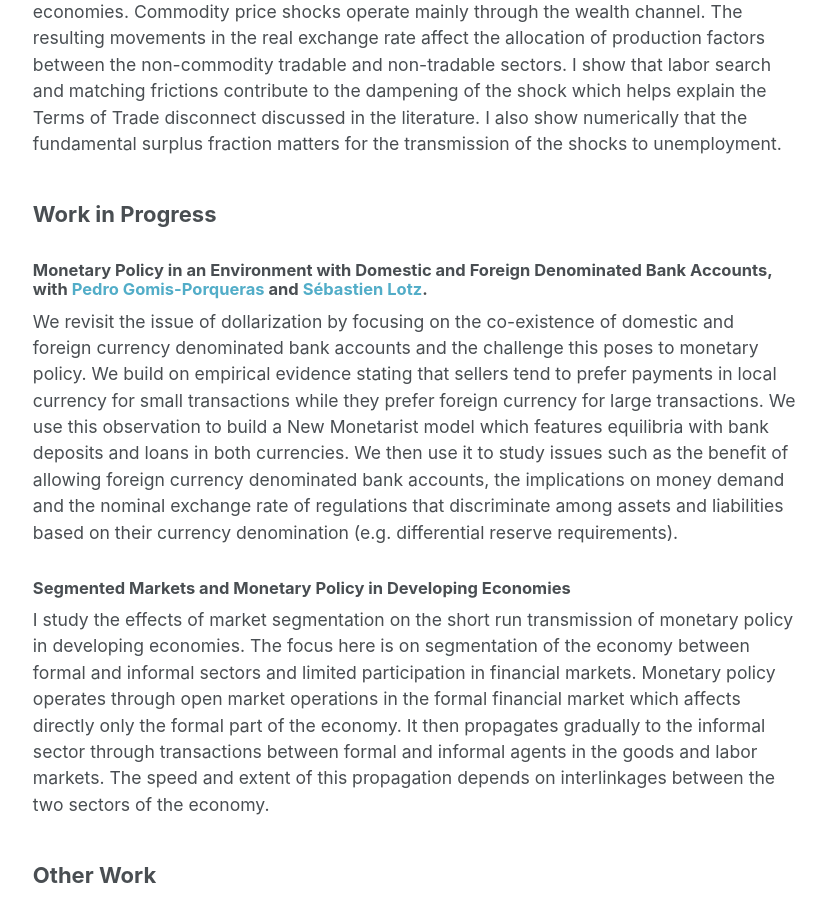
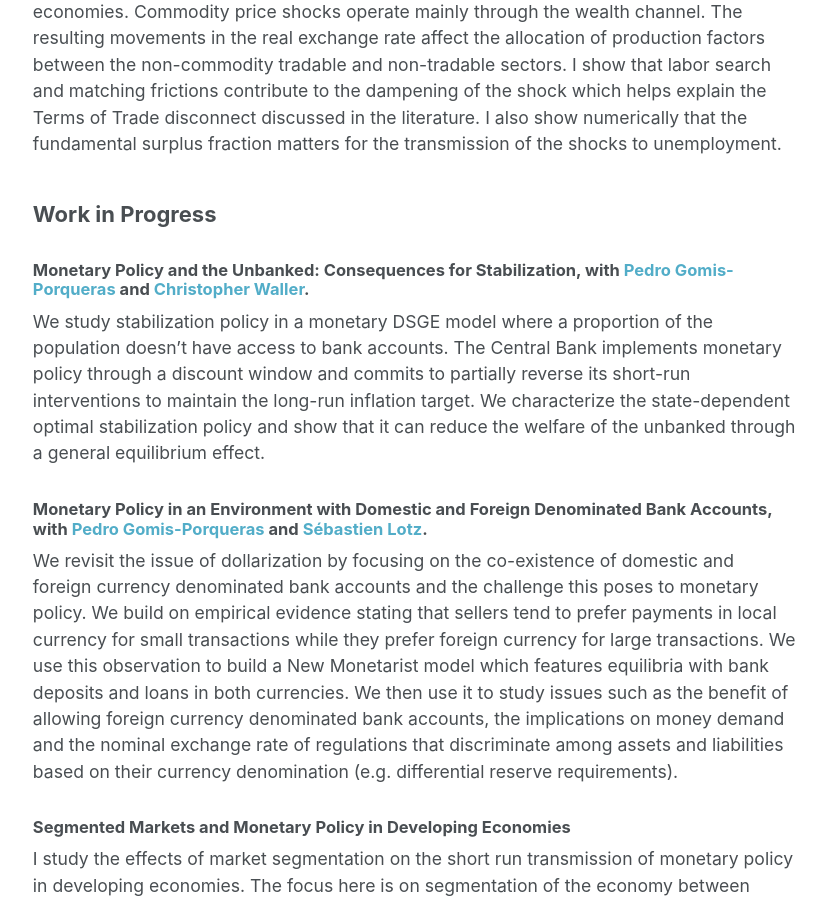
Before and after one commit to maitlahcen/maitlahcen.github.io, a Jekyll site: the page built from _pages/research.md, in a window 1280 px wide and 900 px high, scrolled down 945 px. Shown: the whole window, without its empty margins (251-1077 px from the left). Built offline with Jekyll 4.4.1, drawn with Linux system fonts in a browser that asks for light colours.

Commit message:
Added stabilization paper

```diff
--- a/_pages/research.md
+++ b/_pages/research.md
@@ -22,6 +22,10 @@ In this paper I investigate the empirical and theoretical relationship between c
 
 ### Work in Progress
 
+#### Monetary Policy and the Unbanked: Consequences for Stabilization, with [Pedro Gomis-Porqueras](https://sites.google.com/site/pedrogomisporqueras/) and [Christopher Waller](https://research.stlouisfed.org/econ/waller/sel/).
+
+We study stabilization policy in a monetary DSGE model where a proportion of the population doesn't have access to bank accounts. The Central Bank implements monetary policy through a discount window and commits to partially reverse its short-run interventions to maintain the long-run inflation target. We characterize the state-dependent optimal stabilization policy and show that it can reduce the welfare of the unbanked through a general equilibrium effect.
+
 #### Monetary Policy in an Environment with Domestic and Foreign Denominated Bank Accounts, with [Pedro Gomis-Porqueras](https://sites.google.com/site/pedrogomisporqueras/) and [Sébastien Lotz](http://lemma.u-paris2.fr/fr/node/35).
 
 We revisit the issue of dollarization by focusing on the co-existence of domestic and foreign currency denominated bank accounts and the challenge this poses to monetary policy. We build on empirical evidence stating that sellers tend to prefer payments in local currency for small transactions while they prefer foreign currency for large transactions. We use this observation to build a New Monetarist model which features equilibria with bank deposits and loans in both currencies. We then use it to study issues such as the benefit of allowing foreign currency denominated bank accounts, the implications on money demand and the nominal exchange rate of regulations that discriminate among assets and liabilities based on their currency denomination (e.g. differential reserve requirements).
```
